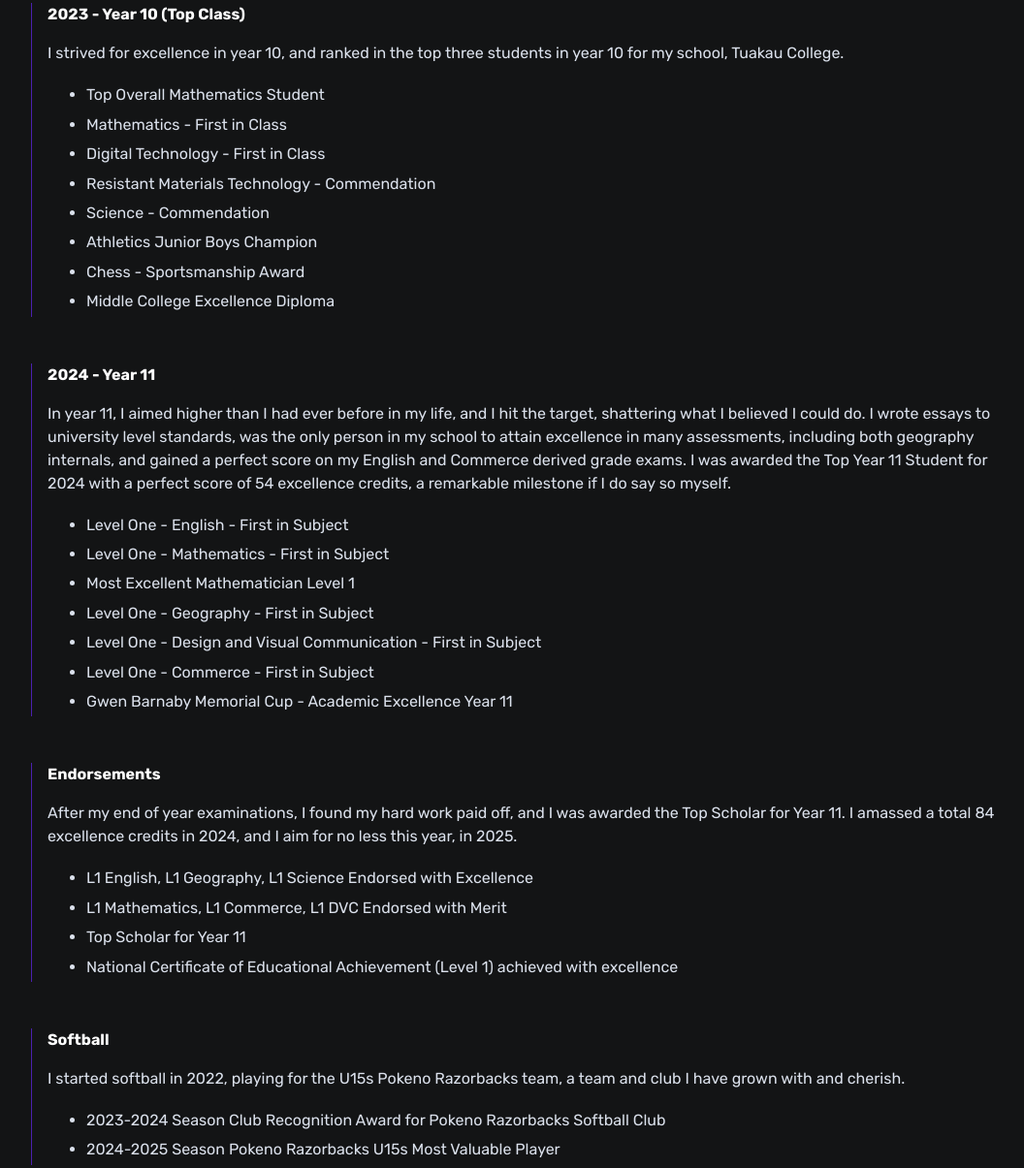
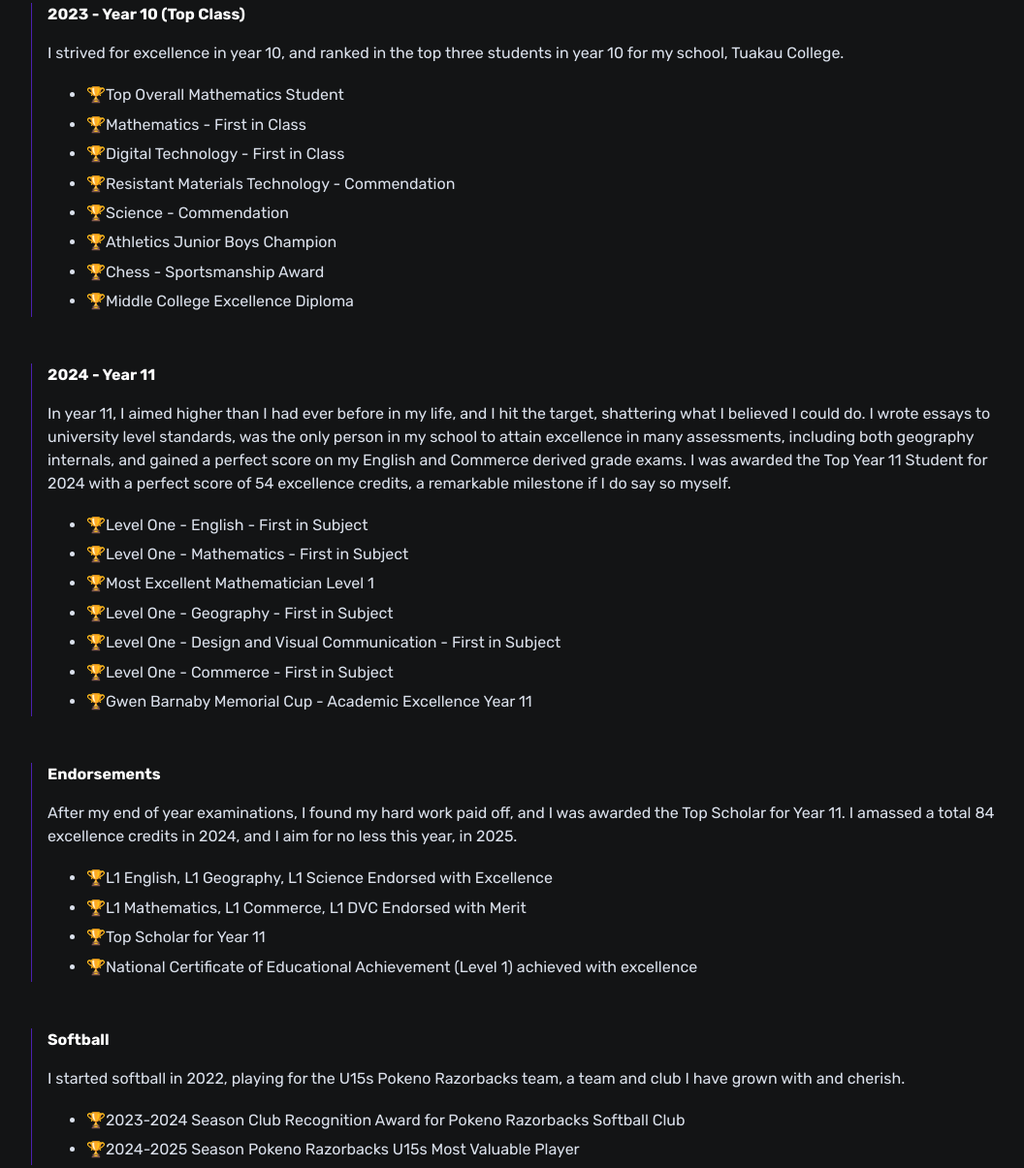
Before and after one commit to NathanHaliday/NathanResume, a website built with Vite: page index.html in a window 1280 px wide. Shown: the part 793-1998 px from the top of the page at 97% size, without its empty margins (108-1164 px from the left). Built offline with nearby package versions, Linux system fonts and the light colour scheme.

Commit message:
Add awards emojis

```diff
--- a/index.html
+++ b/index.html
@@ -68,14 +68,14 @@
           <strong>2023 - Year 10 (Top Class)</strong>
           <p>I strived for excellence in year 10, and ranked in the top three students in year 10 for my school, Tuakau College.</p>
           <ul>
-            <li>Top Overall Mathematics Student</li>
-            <li>Mathematics - First in Class</li>
-            <li>Digital Technology - First in Class</li>
-            <li>Resistant Materials Technology - Commendation</li>
-            <li>Science - Commendation</li>
-            <li>Athletics Junior Boys Champion</li>
-            <li>Chess - Sportsmanship Award</li>
-            <li>Middle College Excellence Diploma</li>
+            <li>🏆Top Overall Mathematics Student</li>
+            <li>🏆Mathematics - First in Class</li>
+            <li>🏆Digital Technology - First in Class</li>
+            <li>🏆Resistant Materials Technology - Commendation</li>
+            <li>🏆Science - Commendation</li>
+            <li>🏆Athletics Junior Boys Champion</li>
+            <li>🏆Chess - Sportsmanship Award</li>
+            <li>🏆Middle College Excellence Diploma</li>
           </ul>
         </div>
 
@@ -83,13 +83,13 @@
           <strong>2024 - Year 11</strong>
           <p>In year 11, I aimed higher than I had ever before in my life, and I hit the target, shattering what I believed I could do. I wrote essays to university level standards, was the only person in my school to attain excellence in many assessments, including both geography internals, and gained a perfect score on my English and Commerce derived grade exams. I was awarded the Top Year 11 Student for 2024 with a perfect score of 54 excellence credits, a remarkable milestone if I do say so myself.</p>
           <ul>
-            <li>Level One - English - First in Subject</li>
-            <li>Level One - Mathematics - First in Subject</li>
-            <li>Most Excellent Mathematician Level 1</li>
-            <li>Level One - Geography - First in Subject</li>
-            <li>Level One - Design and Visual Communication - First in Subject</li>
-            <li>Level One - Commerce - First in Subject</li>
-            <li>Gwen Barnaby Memorial Cup - Academic Excellence Year 11</li>
+            <li>🏆Level One - English - First in Subject</li>
+            <li>🏆Level One - Mathematics - First in Subject</li>
+            <li>🏆Most Excellent Mathematician Level 1</li>
+            <li>🏆Level One - Geography - First in Subject</li>
+            <li>🏆Level One - Design and Visual Communication - First in Subject</li>
+            <li>🏆Level One - Commerce - First in Subject</li>
+            <li>🏆Gwen Barnaby Memorial Cup - Academic Excellence Year 11</li>
           </ul>
         </div>
 
@@ -97,10 +97,10 @@
           <strong>Endorsements</strong>
           <p>After my end of year examinations, I found my hard work paid off, and I was awarded the Top Scholar for Year 11. I amassed a total 84 excellence credits in 2024, and I aim for no less this year, in 2025.</p>
           <ul>
-            <li>L1 English, L1 Geography, L1 Science Endorsed with Excellence</li>
-            <li>L1 Mathematics, L1 Commerce, L1 DVC Endorsed with Merit</li>
-            <li>Top Scholar for Year 11</li>
-            <li>National Certificate of Educational Achievement (Level 1) achieved with excellence</li>
+            <li>🏆L1 English, L1 Geography, L1 Science Endorsed with Excellence</li>
+            <li>🏆L1 Mathematics, L1 Commerce, L1 DVC Endorsed with Merit</li>
+            <li>🏆Top Scholar for Year 11</li>
+            <li>🏆National Certificate of Educational Achievement (Level 1) achieved with excellence</li>
           </ul>
         </div>
 
@@ -108,9 +108,8 @@
           <strong>Softball</strong>
           <p>I started softball in 2022, playing for the U15s Pokeno Razorbacks team, a team and club I have grown with and cherish.</p>
           <ul>
-            <li>2023-2024 Season
-              Club Recognition Award for Pokeno Razorbacks Softball Club</li>
-            <li>2024-2025 Season Pokeno Razorbacks U15s Most Valuable Player</li>
+            <li>🏆2023-2024 Season Club Recognition Award for Pokeno Razorbacks Softball Club</li>
+            <li>🏆2024-2025 Season Pokeno Razorbacks U15s Most Valuable Player</li>
           </ul>
         </div>
     </div>
```
